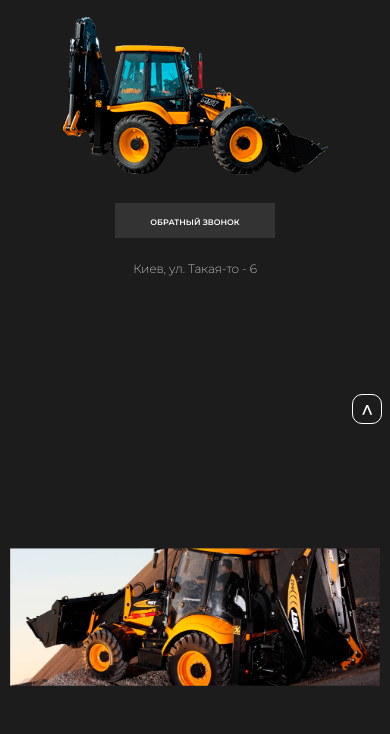
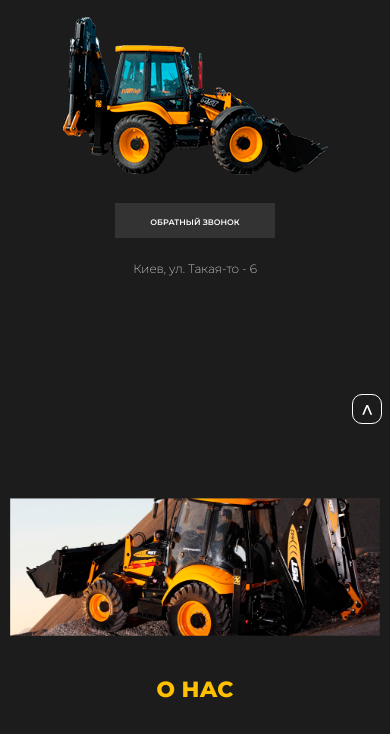
Before and after one commit to Fineping/landing-loader-sell, a plain HTML site: page index.html in a window 390 px wide. Shown: the part 366-1100 px from the top of the page. Drawn offline with Linux system fonts and the light colour scheme.

Commit message:
Add files via upload

```diff
--- a/css/styles.css
+++ b/css/styles.css
@@ -85,6 +85,10 @@ body {
       -ms-flex-pack: center;
           justify-content: center;
   margin-bottom: 60px;
+  @media (max-width:767px){
+    padding: 10px 0px 0px 0px;
+    margin-bottom: 30px;
+   }
 }
 
 .content__block-3 {
@@ -456,6 +460,9 @@ body {
 .footer__flex-child strong {
   font-weight: 500;
   font-size: 14px;
+  @media (max-width:767px){
+    margin-top: 30px;
+   }
 }
 
 .footer__flex-child ul {
```
